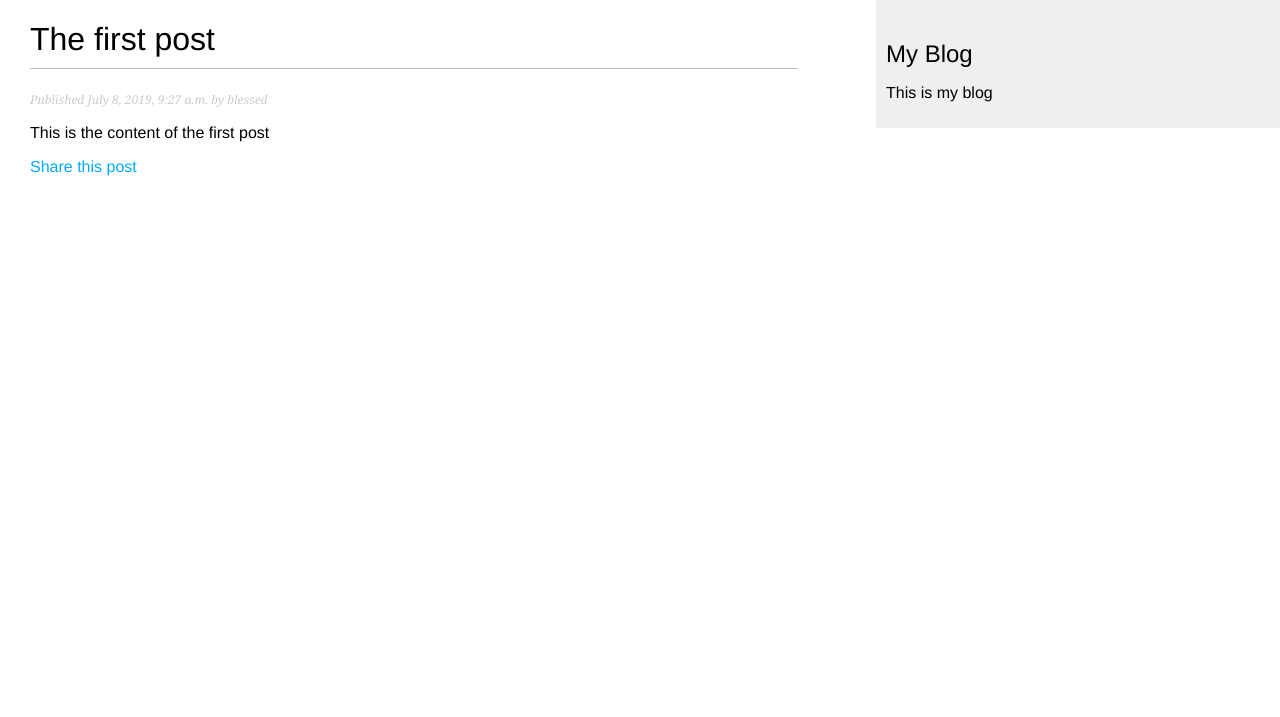
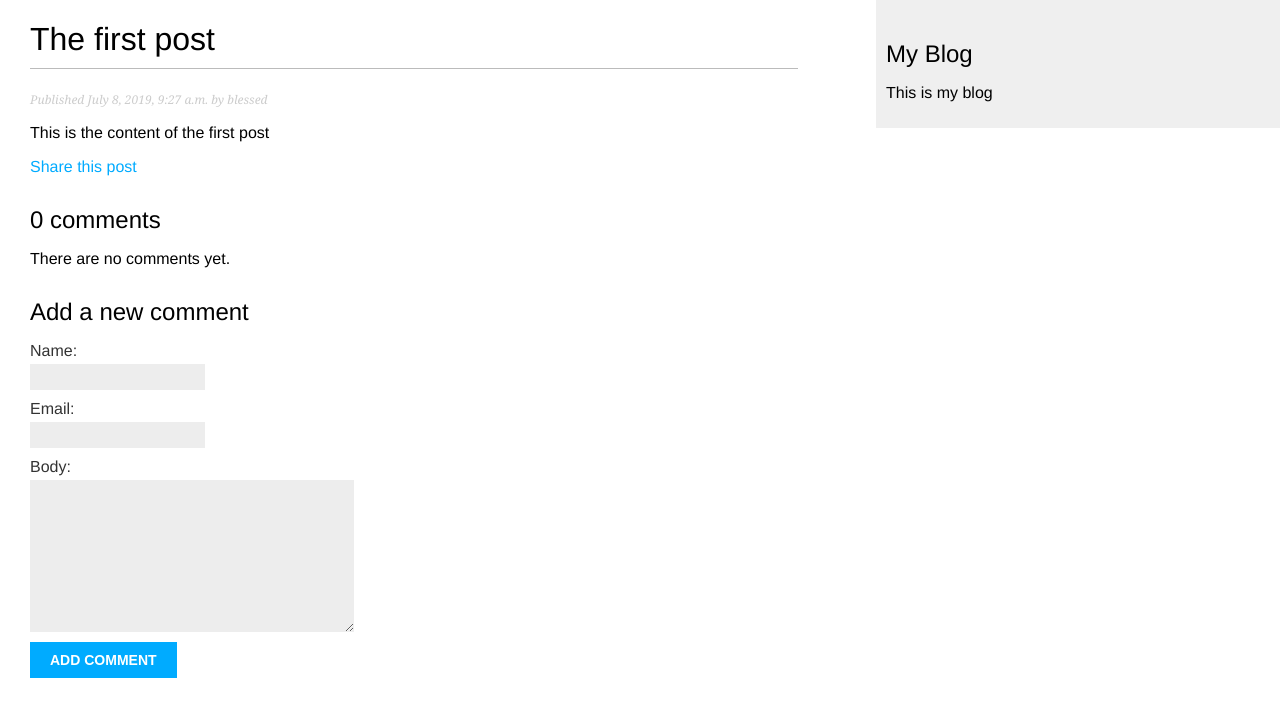
Before and after one commit to blessedsibanda/django-blog, a Django app: a page that uses blog/templates/blog/post/detail.html in a window 1280 px wide. Shown: the top 717 px of the page. Run offline with Django 3.2, Linux system fonts and the light colour scheme; data comes from the database, SQL or seed files in the repository; both versions use the stored data as it was after the commit.

Commit message:
commenting system

```diff
--- a/blog/forms.py
+++ b/blog/forms.py
@@ -1,7 +1,13 @@
 from django import forms
+from .models import Comment
 
 class EmailPostForm(forms.Form):
     name = forms.CharField(max_length=25)
     email = forms.EmailField()
     to = forms.EmailField()
     comments = forms.CharField(required=False, widget=forms.Textarea)
+
+class CommentForm(forms.ModelForm):
+    class Meta:
+        model = Comment
+        fields = ('name', 'email', 'body')
--- a/blog/models.py
+++ b/blog/models.py
@@ -41,3 +41,20 @@ class Post(models.Model):
                                 self.publish.month,
                                 self.publish.day,
                                 self.slug])
+
+class Comment(models.Model):
+    post = models.ForeignKey(Post,
+                            on_delete=models.CASCADE,
+                            related_name='comments')
+    name = models.CharField(max_length=80)
+    email = models.EmailField()
+    body = models.TextField()
+    created = models.DateTimeField(auto_now_add=True)
+    updated = models.DateTimeField(auto_now=True)
+    active = models.BooleanField(default=True)
+
+    class Meta:
+        ordering = ('created',)
+
+    def __str__(self):
+        return 'Comment by {} on {}'.format(self.name, self.post)
--- a/blog/templates/blog/post/detail.html
+++ b/blog/templates/blog/post/detail.html
@@ -13,4 +13,35 @@
             Share this post
         </a>
     </p>
+
+    {% with comments.count as total_comments %}
+        <h2>
+            {{ total_comments }} comment{{ total_comments|pluralize }}
+        </h2>
+    {% endwith %}
+
+    {% for comment in comments %}
+        <div class="comment">
+            <p class="info">
+                Comment {{ forloop.counter }} by {{ comment.name }}
+                {{ comment.created }}
+            </p>
+            {{ comment.body|linebreaks }}
+        </div>
+    {% empty %}
+        <p>There are no comments yet.</p>
+    {% endfor %}
+
+    {% if new_comment %}
+        <h2>You comment has been added.</h2>
+    {% else %}
+        <h2>Add a new comment</h2>
+        <form action="." method="post">
+            {{ comment_form.as_p }}
+            {% csrf_token %}
+            <p>
+                <input type="submit" value="Add comment">
+            </p>
+        </form>
+    {% endif %}
 {% endblock %}
--- a/blog/views.py
+++ b/blog/views.py
@@ -3,8 +3,8 @@ from django.core.mail import send_mail
 from django.core.paginator import Paginator, EmptyPage, \
                                   PageNotAnInteger
 from django.views.generic import ListView
-from .models import Post
-from .forms import EmailPostForm
+from .models import Post, Comment
+from .forms import EmailPostForm, CommentForm
 
 class PostListView(ListView):
     queryset = Post.published.all()
@@ -18,7 +18,26 @@ def post_detail(request, year, month, day, post):
                                    publish__year=year,
                                    publish__month=month,
                                    publish__day=day)
-    return render(request, 'blog/post/detail.html', {'post':post})
+    # List of active commments for this post
+    comments = post.comments.filter(active=True)
+    new_comment = None
+    if request.method == 'POST':
+        # A comment was posted
+        comment_form = CommentForm(data=request.POST)
+        if comment_form.is_valid():
+            # Create Comment object but don't save to database yet
+            new_comment = comment_form.save(commit=False)
+            # assign the current post to the comment
+            new_comment.post = post
+            # save the comment to the database
+            new_comment.save()
+    else:
+        comment_form = CommentForm()
+    return render(request, 'blog/post/detail.html',
+        {'post':post,
+         'comments': comments,
+         'new_comment': new_comment,
+         'comment_form': comment_form})
 
 def post_share(request, post_id):
     # Retrieve post by id
```
Also changed, not shown: blog/admin.py (+7 -1 lines), blog/migrations/0002_comment.py (added), db.sqlite3.
